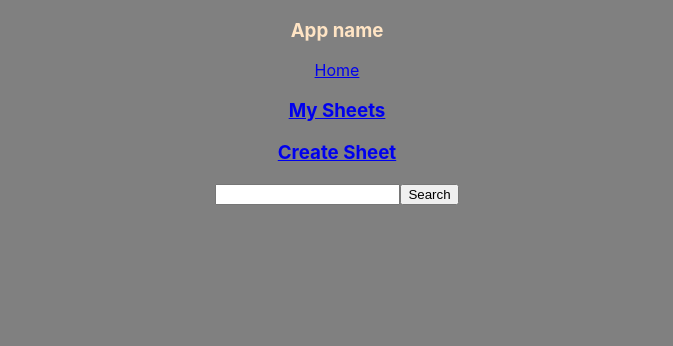
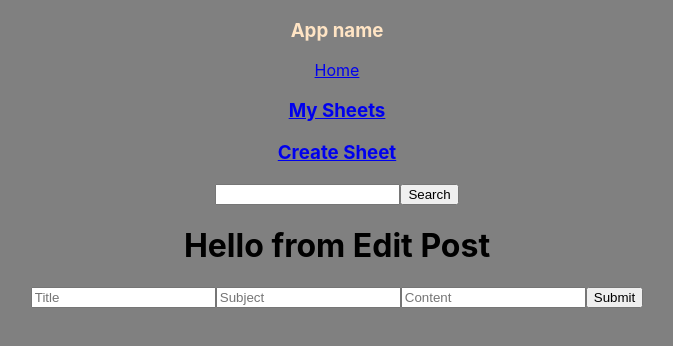
Before and after one commit to mariesaoconnell/docusetFrontEnd, a React (Create React App) app: page /edit/1 in a window 1280 px wide. Shown: the top 346 px of the page, without its empty margins (303-976 px from the left). Built offline with nearby package versions, Linux system fonts and the light colour scheme.

Commit message:
add delete functionality

```diff
--- a/src/App.js
+++ b/src/App.js
@@ -8,17 +8,27 @@ import SubjectSearch from './components/SubjectSearch';
 import CreateForm from './components/CreateForm';
 import Content from './components/Content';
 import ContentList from './components/ContentList';
+import EditPost from './components/EditPost';
+import Delete from './components/Delete';
+
 
 function App() {
 	const navigate = useNavigate();
 
 	const [sessionPosts, updateSessionPosts] = useState([]);
+	const [currentEditPost, setCurrentEditPost] = useState('');
+	const [deletePost, setDeletePost] = useState('');
 
 	function postState(post) {
 		updateSessionPosts(post)
 		let lastPostId = post.id;
 		navigate('/content/' + lastPostId);
 	}
+
+	function editPost(postId) {
+		navigate('/edit/' + postId);
+	}
+
 
 	function getActivity() {
 		const url = 'https://cheatsheetmern.herokuapp.com/  ';
@@ -38,8 +48,9 @@ function App() {
 				<Route path='/MySheets' element={<MySheets />} />
 				<Route path='/subjectsearch' element={SubjectSearch} />
 				<Route path='/create' element={<CreateForm postState={postState} />} />
-				<Route path='/content/:id' element={<Content sessionPosts={sessionPosts}/>} />
-
+				<Route path='/content/:id' element={<Content sessionPosts={sessionPosts} editPost={editPost} setCurrentEditPost={setCurrentEditPost} setDeletePost={setDeletePost}/>} />
+				<Route path='/edit/:id' element={<EditPost currentEditPost={currentEditPost} postState={postState}/>} />
+				<Route path='/delete/:id' element={<Delete deletePost={deletePost}/>}/>
 				{/* CONTENTLIST COMPONENT WILL RENDER RECENT POSTS */}
 				<Route path='/' element={<ContentList />} />
 			</Routes>
--- a/src/components/Content.js
+++ b/src/components/Content.js
@@ -1,9 +1,10 @@
 import React, { useEffect, useState } from 'react';
-import { useParams } from 'react-router-dom';
+import { useParams, useNavigate } from 'react-router-dom';
 
-function Content({sessionPosts}) {
+function Content({sessionPosts, editPost, setCurrentEditPost, setDeletePost}) {
     const {id} = useParams(); // grabs the ID from the URL
     const [post, setPost] = useState('')
+    const navigate = useNavigate();
 
     useEffect(()=>{
         fetchById()
@@ -19,12 +20,24 @@ function Content({sessionPosts}) {
             });
     }
 
+    function editBtnClick(){
+        setCurrentEditPost(post);
+        editPost(id);
+    }
+
+    function deleteBtnClick(){
+        setDeletePost(post);
+        navigate('/delete/' + id)
+    }
+
     return (
         <div>
             <h1>Hello from Get Post By ID</h1>
             <h2>{post.title}</h2>
             <h3>{post.subject}</h3>
             <p>{post.body}</p>
+            <button onClick={editBtnClick}>Edit</button>
+            <button onClick={deleteBtnClick}>Delete</button>
         </div>
     );
 }
--- /dev/null
+++ b/src/components/Delete.js
@@ -0,0 +1,28 @@
+import React from 'react';
+import { useParams } from 'react-router-dom'
+
+
+function Delete({deletePost}) {
+  const{ id } = useParams();
+  // DELETE FETCH
+	function deleteContent() {
+		// Simple POST request with a JSON body using fetch
+		const requestOptions = {
+			method: 'DELETE',
+		};
+		let url = 'https://cheatsheetmern.herokuapp.com/cheatsheets/' + id;
+		fetch(url, requestOptions)
+			.then((response) => response.json())
+			.then((response) => {
+        console.log('Post Deleted!');
+			});
+	}
+
+  return (
+    <div onLoad={deleteContent()}>
+      <h1>Your Post was Successfully Deleted!</h1>
+    </div>
+  );
+}
+
+export default Delete;
--- /dev/null
+++ b/src/components/EditPost.js
@@ -0,0 +1,74 @@
+import {useState} from 'react';
+import {useParams} from 'react-router-dom';
+
+
+function EditPost({ currentEditPost, postState }) {
+	const { id } = useParams(); // grabs the ID from the URL
+	const [content, setContent] = useState({
+		title: currentEditPost.title,
+		subject: currentEditPost.subject,
+		body: currentEditPost.body,
+	});
+
+	function updateContent() {
+		// Simple POST request with a JSON body using fetch
+		const requestOptions = {
+			method: 'PUT',
+			headers: { 'Content-Type': 'application/json' },
+			body: JSON.stringify(content),
+		};
+    let url = 'https://cheatsheetmern.herokuapp.com/cheatsheets/' + id;
+		fetch(url, requestOptions)
+			.then((response) => response.json())
+			.then((response) => {
+				let postID = response[response.length - 1]._id;
+				content.id = postID;
+				postState(content);
+			});
+	}
+
+
+	// HANDLE CHANGE
+	function handleChange(event) {
+		//SET STATES
+		setContent({ ...content, [event.target.name]: event.target.value });
+	}
+
+	// HANDLE SUBMIT
+	function handleSubmit(event) {
+		event.preventDefault();
+		updateContent();
+	}
+
+	return (
+		<div>
+			<h1>Hello from Edit Post</h1>
+			<form onSubmit={handleSubmit}>
+				<input
+					type='text'
+					name='title'
+					placeholder='Title'
+					value={content.title}
+					onChange={handleChange}
+				/>
+				<input
+					type='text'
+					name='subject'
+					placeholder='Subject'
+					value={content.subject}
+					onChange={handleChange}
+				/>
+				<input
+					type='text'
+					name='body'
+					placeholder='Content'
+					value={content.body}
+					onChange={handleChange}
+				/>
+				<button>Submit</button>
+			</form>
+		</div>
+	);
+}
+
+export default EditPost;
```
